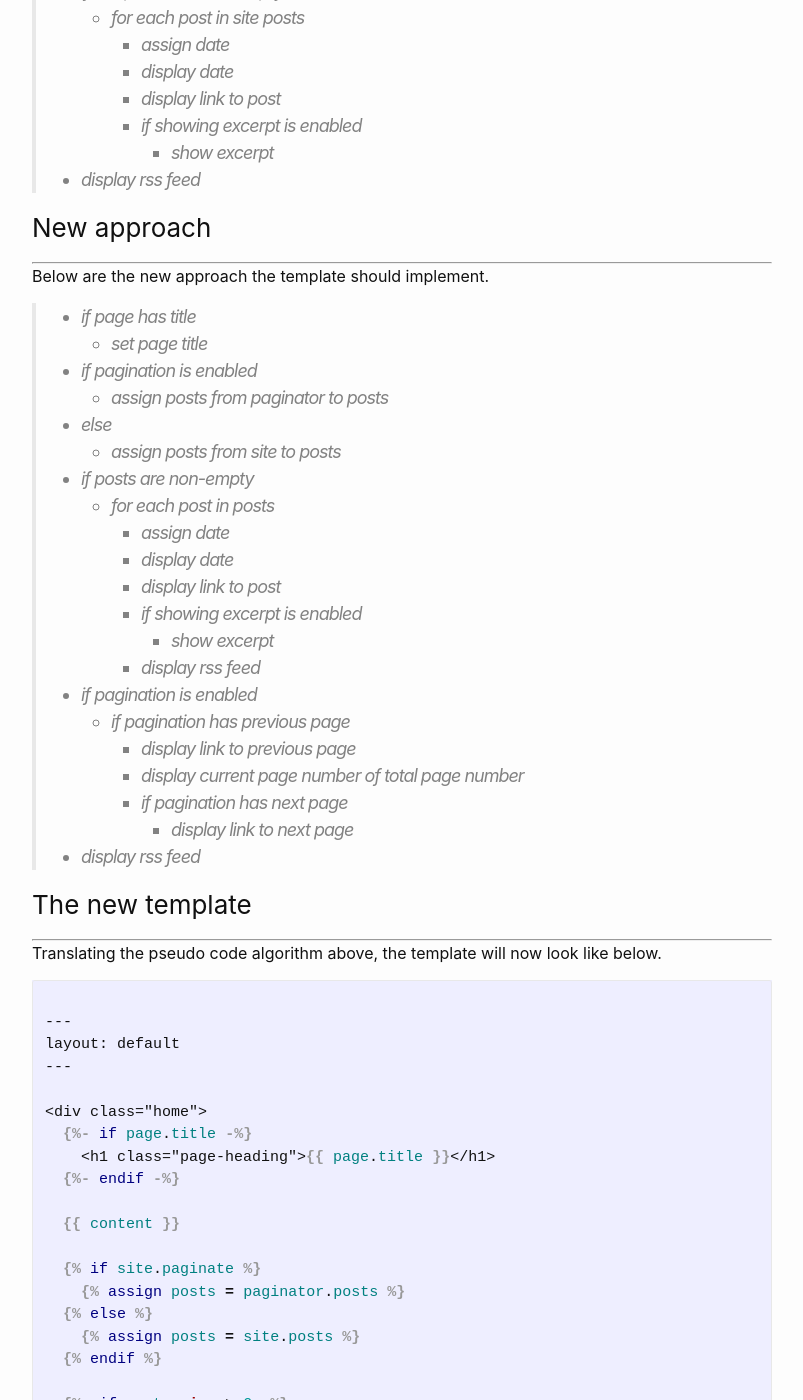
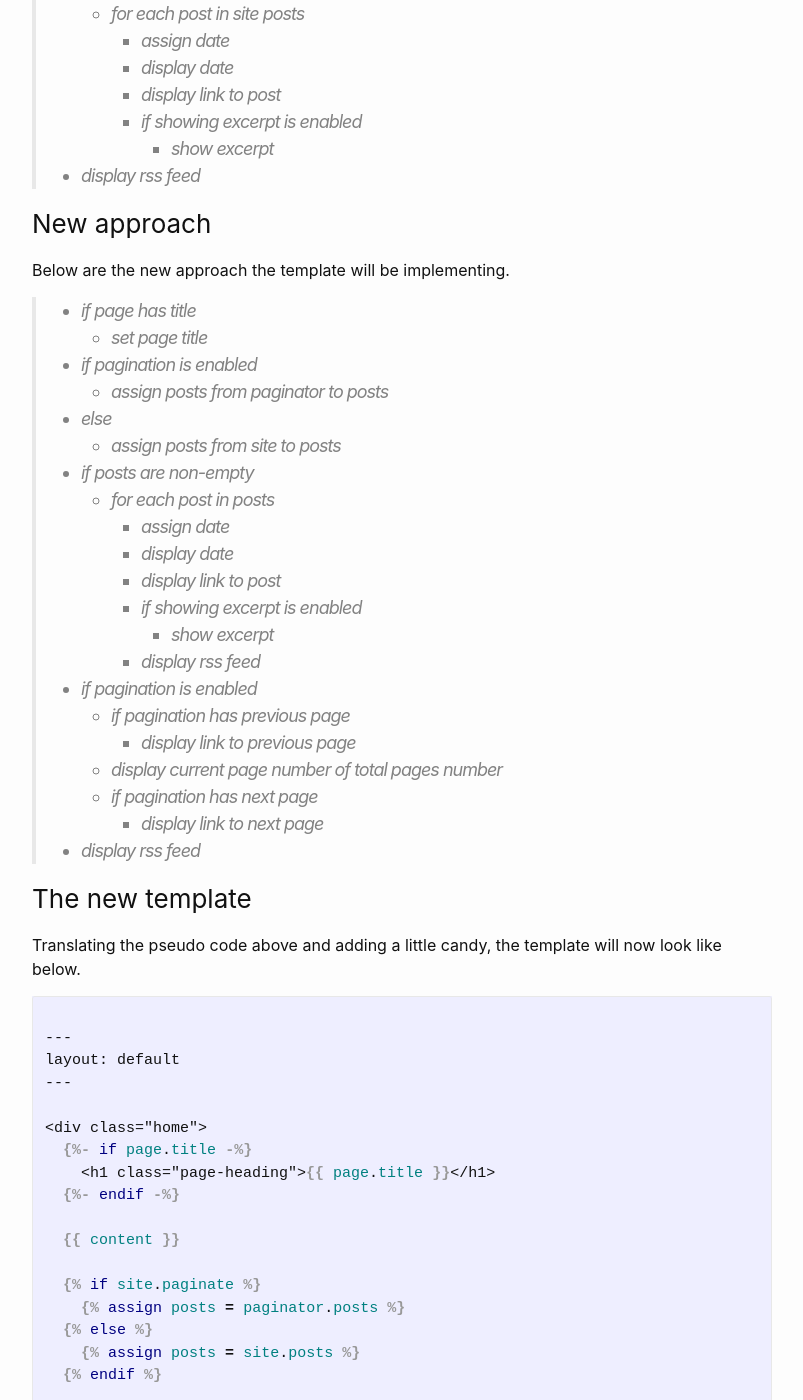
Before and after one commit to ndlarsen/ndlarsen.github.io, a Jekyll site: the page built from _posts/2019-09-29-jekyll-part-7-pagination.md, in a window 1280 px wide and 1400 px high, scrolled down 2191 px. Shown: the whole window, without its empty margins (238-1041 px from the left). Built offline with Jekyll 4.4.1, drawn with Linux system fonts in a browser that asks for light colours; some of the changed text lies outside the part shown.

Commit message:
Minor post updates.

````diff
--- a/_posts/2019-09-29-jekyll-part-7-pagination.md
+++ b/_posts/2019-09-29-jekyll-part-7-pagination.md
@@ -39,7 +39,6 @@ Finally, rename the *index.md* in the project root to *index.html*.
 We need to add the pagination functionality to the leyout template that generates the list of posts which is *_layouts/home.html*. This layout is in turn used from *index.html*. The original version of it can be seen below.
 
 ### The original template
----
 ```liquid
 {% raw %}
 ---
@@ -80,8 +79,7 @@ layout: default
 ```
 
 ### Current approach
----
-Below are the current approach the template above implemented.
+Below are the current approach the template above is implementing.
 >* if page has title
 >    * set page title
 >* if site posts are non-empty
@@ -94,8 +92,7 @@ Below are the current approach the template above implemented.
 >* display rss feed
 
 ### New approach
----
-Below are the new approach the template should implement.
+Below are the new approach the template will be implementing.
 >* if page has title
 >    * set page title
 >* if pagination is enabled
@@ -113,14 +110,13 @@ Below are the new approach the template should implement.
 >* if pagination is enabled
 >   * if pagination has previous page
 >     * display link to previous page
->     * display current page number of total page number
->     * if pagination has next page
->       * display link to next page
+>   * display current page number of total pages number
+>   * if pagination has next page
+>     * display link to next page
 > * display rss feed
 
 ### The new template
----
-Translating the pseudo code algorithm above, the template will now look like below.
+Translating the pseudo code above and adding a little candy, the template will now look like below.
 
 ```liquid
 {% raw %}
@@ -182,7 +178,6 @@ layout: default
 ```
 
 ### Styling
----
 In order to center the pagination links horizontally add the css below to */assets/main.css*.
 ```css
 .pagination {
````
Also changed, not shown: _posts/2019-09-26-jekyll-part-5-adding-a-categories-page.md (+0 -3 lines), _posts/2019-09-28-jekyll-part-6-adding-search-functionality.md (+0 -2 lines), _posts/2019-09-29-jekyll-part-8-displaying-categories-on-posts.md (+3 -3 lines).
